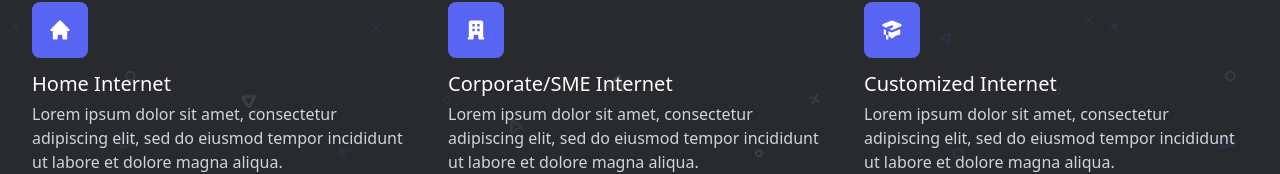
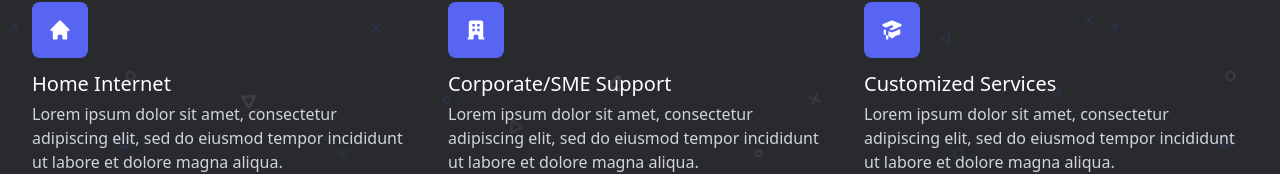
Before and after one commit to bobalok/brainfreeze, a Next.js app: page / in a window 1280 px wide. Shown: the part 1457-1631 px from the top of the page. Built offline with nearby package versions, Linux system fonts and the light colour scheme.

Commit message:
services changes

```diff
--- a/pages/index.js
+++ b/pages/index.js
@@ -198,9 +198,7 @@ export default function dashboard() {
                 </span>
 
                 <div className="ml-3 md:mt-3 md:ml-0">
-                  <dt className="text-xl font-medium">
-                    Corporate/SME Internet
-                  </dt>
+                  <dt className="text-xl font-medium">Corporate/SME Support</dt>
 
                   <dd className="mt-1 text-gray-300">
                     Lorem ipsum dolor sit amet, consectetur adipiscing elit, sed
@@ -223,7 +221,7 @@ export default function dashboard() {
                 </span>
 
                 <div className="ml-3 md:mt-3 md:ml-0">
-                  <dt className="text-xl font-medium">Customized Internet</dt>
+                  <dt className="text-xl font-medium">Customized Services</dt>
 
                   <dd className="mt-1 text-gray-300">
                     Lorem ipsum dolor sit amet, consectetur adipiscing elit, sed
```
